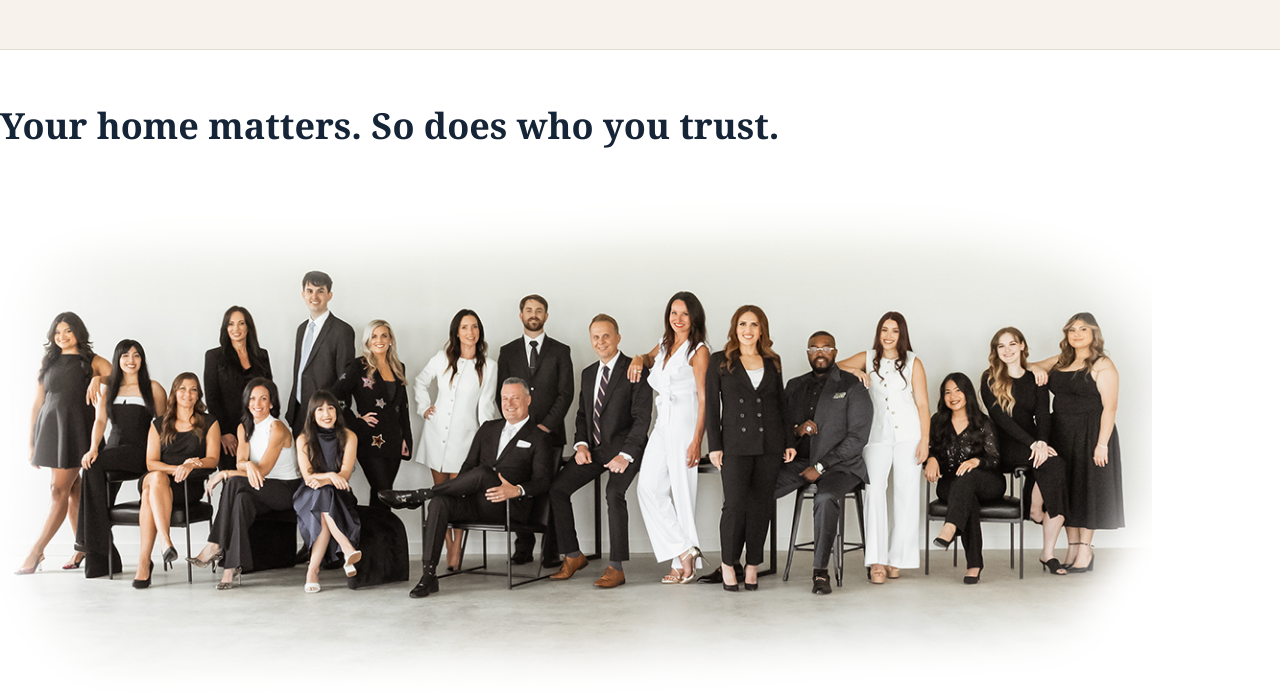
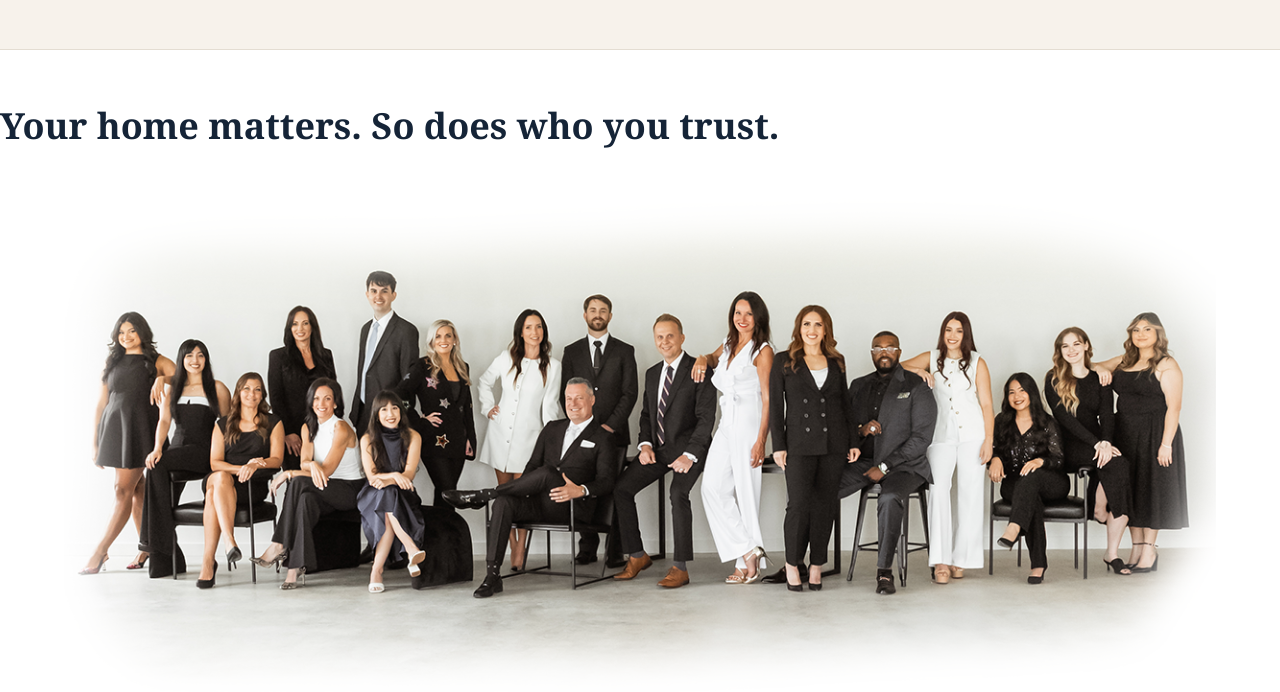
Before and after one commit to MTAA-2/McIntyre-Storm-Damage, a plain HTML site: page index.html in a window 1280 px wide. Shown: the part 1444-2136 px from the top of the page. Drawn offline with Linux system fonts and the light colour scheme.

Commit message:
Add files via upload

```diff
--- a/css/style.css
+++ b/css/style.css
@@ -114,7 +114,7 @@ a { color: var(--teal); }
 .damage-tile { border: 1px solid var(--line); border-radius: 10px; padding: 22px 18px; display: flex; flex-direction: column; align-items: center; gap: 10px; text-align: center; }
 .damage-tile svg { width: 44px; height: 44px; color: var(--teal); }
 .damage-tile span { font-weight: 700; font-size: 16px; color: var(--navy-deep); }
-.move-it-to-center {display: block; padding-left: auto; padding-right: auto;}
+.move-it-to-center { display: block; margin-left: auto; margin-right: auto;}
 
 /* FAQ */
 .faq { padding: 46px 0 54px; }
--- a/index.html
+++ b/index.html
@@ -149,10 +149,10 @@ src="https://www.facebook.com/tr?id=1238664640565416&ev=ViewContent&noscript=1"
 </section>
 
 <!-- ============ ABOUT THE FIRM ============ -->
-<section class="firm" id="about-firm">
-  <div class="move-it-to-center">
-    <h2 class="section-title">Your home matters. So does who you trust.</h2>
-    <img src="images/mcintyre-team1-all.png" width="90%">
+<section class="firm move-it-to-center" id="about-firm">
+  <div>
+    <h2 class="section-title move-it-to-center">Your home matters. So does who you trust.</h2>
+    <img class="move-it-to-center" src="images/mcintyre-team1-all.png" width="90%">
   </div>
   <div class="container firm-grid">
     <div class="firm-copy">
```
